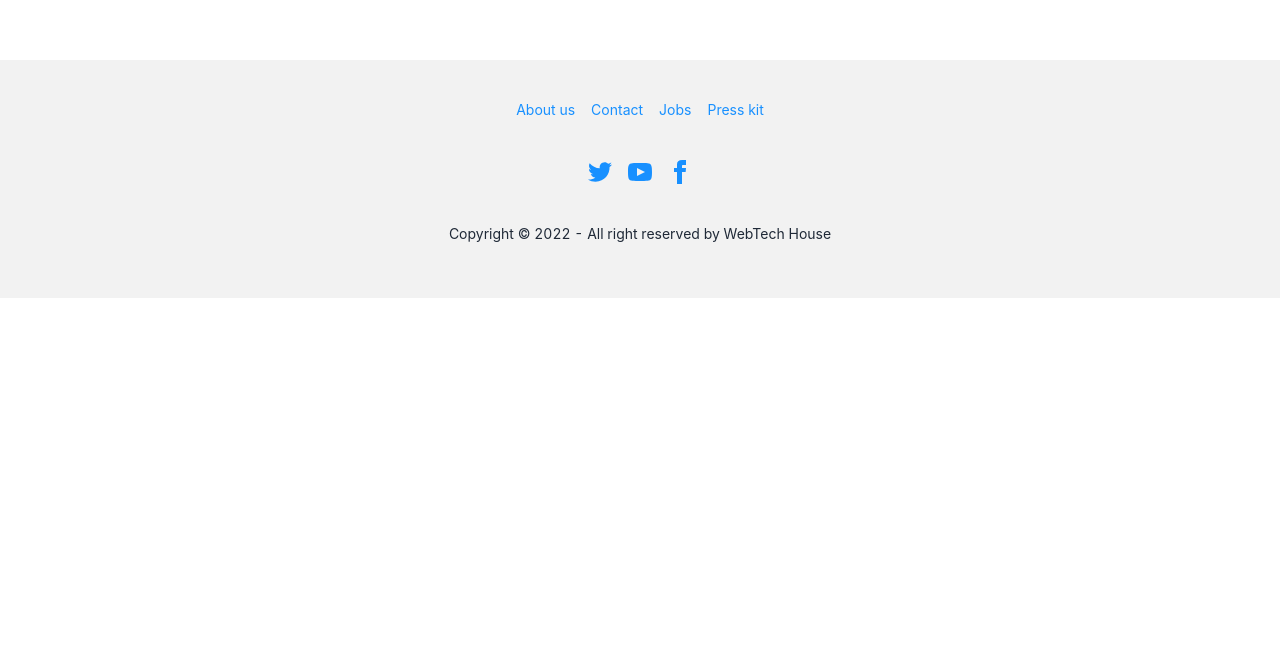
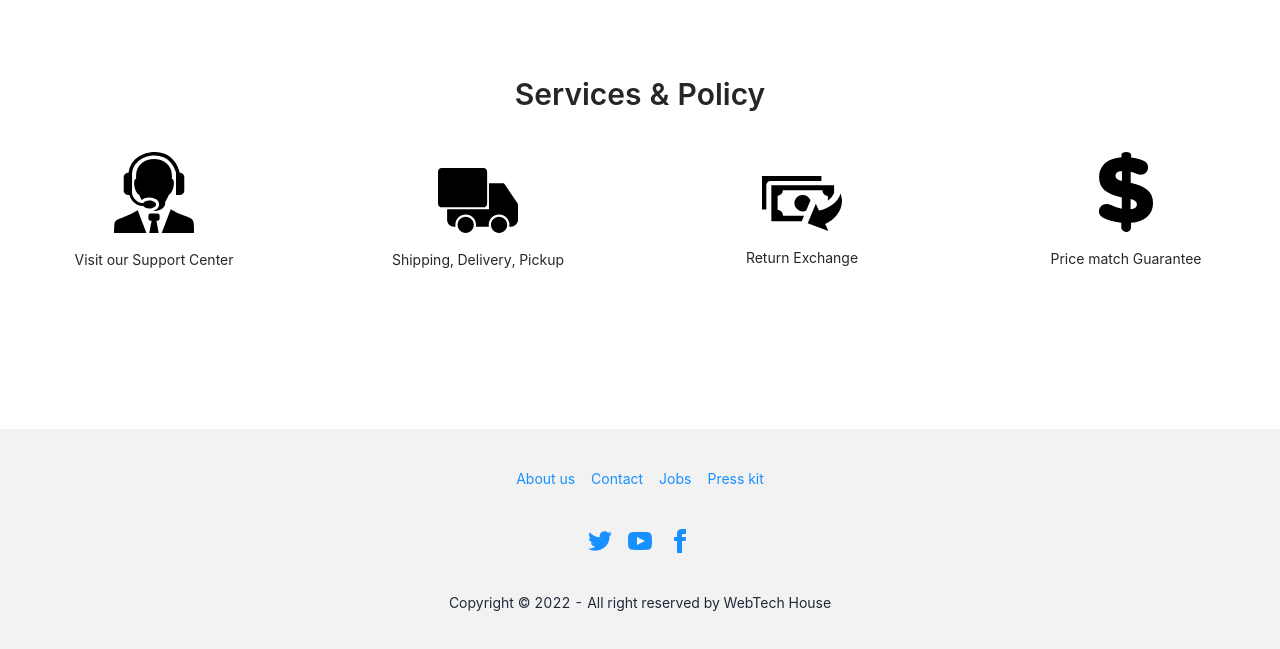
Before and after one commit to Tahsan35/assignment-12, a React (Create React App) app: page / in a window 1280 px wide. Shown: the part 1520-2169 px from the top of the page. Before the commit the page ends 1818 px from the top, so only its background shows below. Built offline with nearby package versions, Linux system fonts and the light colour scheme; no server answers.

Commit message:
added the services component

```diff
--- a/src/Pages/Home/Home.js
+++ b/src/Pages/Home/Home.js
@@ -3,6 +3,7 @@ import Banner from './Banner';
 import BusinessSummary from './BusinessSummary';
 import Parts from './Parts';
 import Reviews from './Reviews';
+import Services from './Services';
 
 const Home = () => {
     return (
@@ -11,6 +12,7 @@ const Home = () => {
             <Parts />
             <BusinessSummary />
             <Reviews />
+            <Services />
         </div>
     );
 };
--- /dev/null
+++ b/src/Pages/Home/Services.js
@@ -0,0 +1,33 @@
+import React from 'react';
+import support from '../../assets/customer-service.svg'
+import delivery from '../../assets/truck.svg'
+import price from '../../assets/dollar-sign.svg';
+import exchange from '../../assets/money-back.svg';
+const Services = () => {
+    return (
+        <div className='mt-  py-20 max-w-7xl mx-auto px-2'>
+            <p className='text-center text-3xl font-semibold mb-10'>Services & Policy</p>
+            <div className='grid grid-cols-1 sm:grid-cols-3 md:grid-cols-4 gap-8 mx-auto'>
+                <div className='mx-auto text-center'>
+                    <img className='w-20 mx-auto mb-4' src={support} alt="" />
+                    <p>Visit our Support Center</p>
+                </div>
+                <div className='mx-auto text-center mt-4'>
+                    <img className='w-20 mx-auto mb-4' src={delivery} alt="" />
+                    <p>Shipping, Delivery, Pickup</p>
+                </div>
+                <div className='mx-auto text-center mt-6'>
+                    <img className='w-20 mx-auto mb-4' src={exchange} alt="" />
+                    <p>Return Exchange</p>
+                </div>
+                <div className='mx-auto text-center'>
+                    <img className='w-20 mx-auto mb-4' src={price} alt="" />
+                    <p>Price match Guarantee</p>
+                </div>
+
+            </div>
+        </div>
+    );
+};
+
+export default Services;
```
